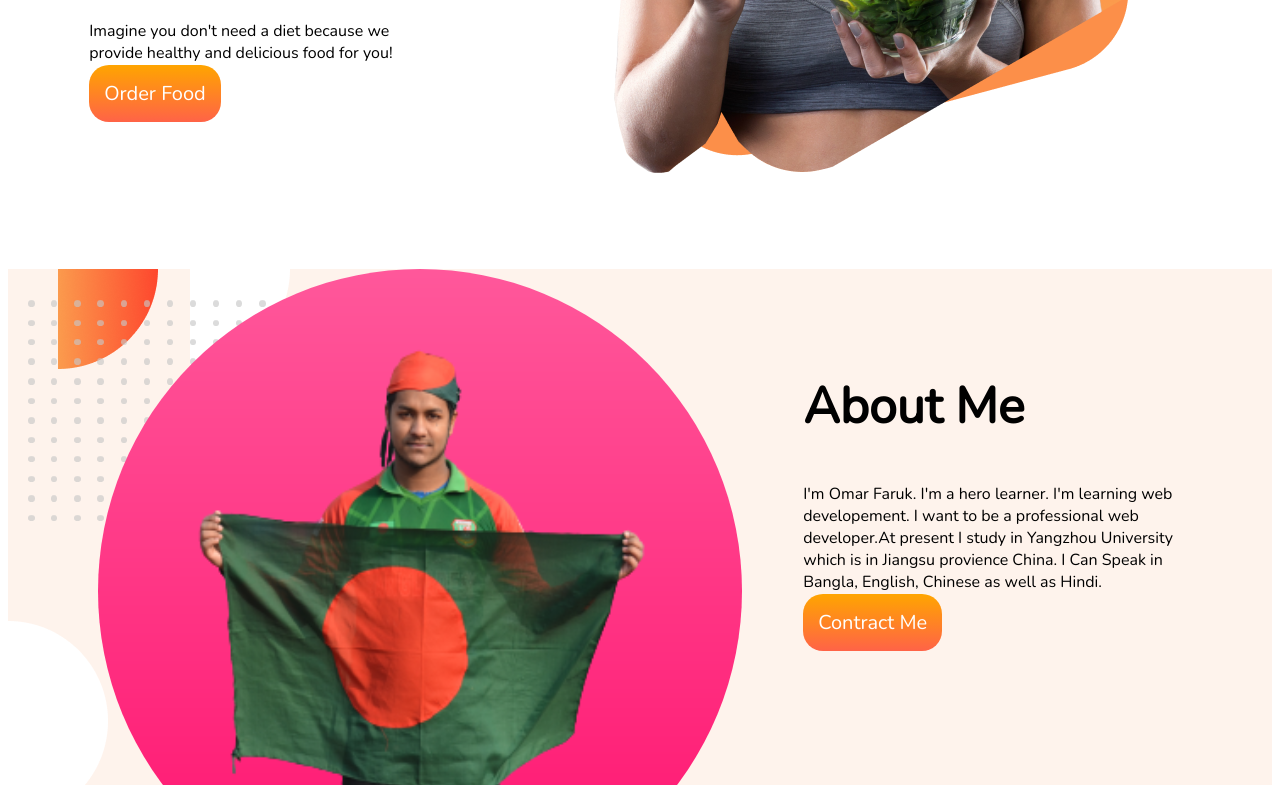
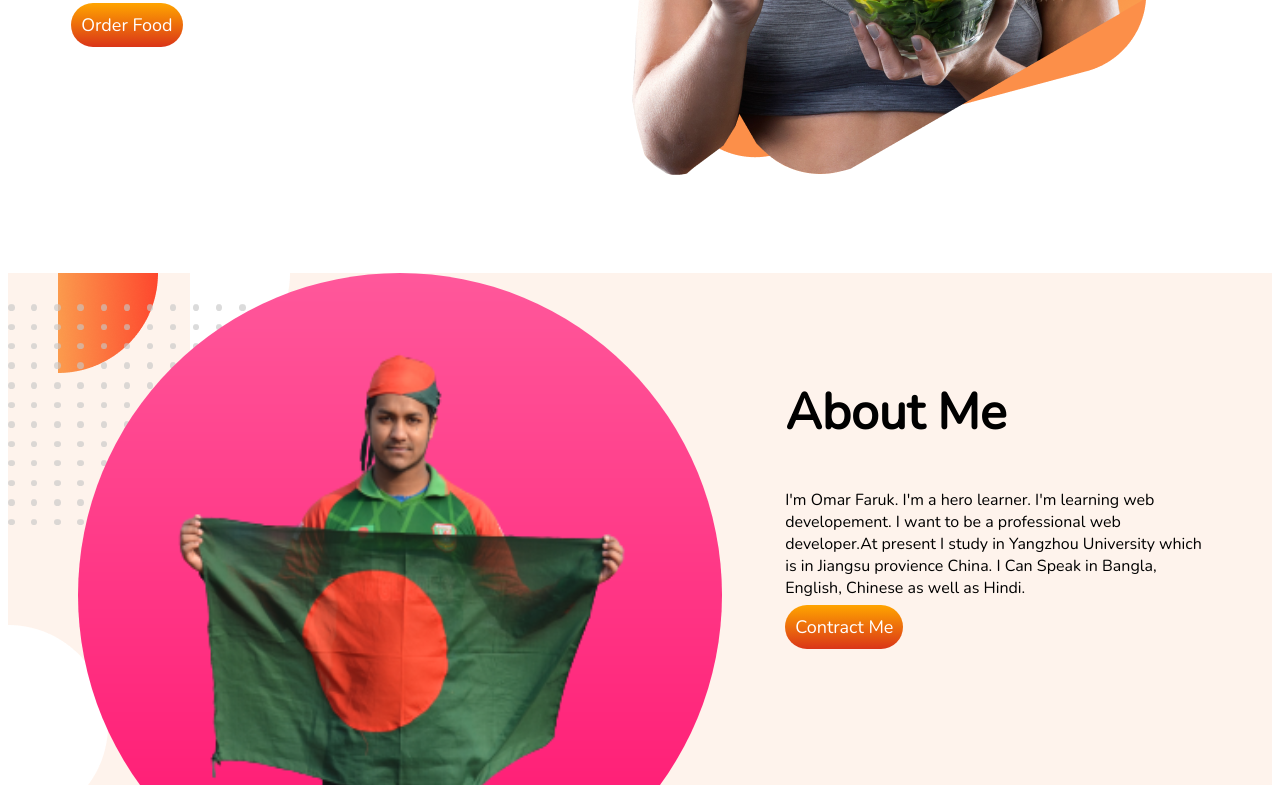
Before and after one commit to FarukShovo/Food-Networ, a plain HTML site: page index.html in a window 1280 px wide. Shown: the part 615-1400 px from the top of the page. Drawn offline with nearby package versions, Linux system fonts and the light colour scheme.

Commit message:
item name

```diff
--- a/index.html
+++ b/index.html
@@ -57,16 +57,19 @@
         <div class="buttom">
             <div class="item">
                 <img src="halim (1).png" alt="" height="250px" width="400px">
+                <h2>Halim</h2>
                 <p>Halim is very testy food. It is very popular street food in Bangladesh.Specially girls like it more
                     than boys.</p>
             </div>
             <div class="item">
                 <img src="cocolate.jpg" alt="" height="250px" width="400px">
+                <h2>Cococlate</h2>
                 <p>Cocolate is a healthy and delicious food. It is very fovourite food of the babies. this food is good
                     for health but over eating is harmful for anyone.</p>
             </div>
             <div class="item">
                 <img src="veg.jpg" alt="" height="250px" width="400px">
+                <h2>Meat & vegetable</h2>
                 <p>This is vegetable with red meat. It is very important for human body, it is easy to eat and it has
                     various kind of
                     nutritional value. normally people eat it with some other food but it could be eaten without other
--- a/style.css
+++ b/style.css
@@ -6,9 +6,8 @@ span{
 }
 .top{
     display: flex;
-    margin: 0px;
-    padding-left: 20px;
-    padding-right: 20px;
+    margin-right: 0px;
+
 
 }
 h1{
@@ -21,17 +20,20 @@ h1{
     margin: 5%;
 
 }
+
 .order-button{
     text-decoration: none;
-    background-image: linear-gradient(orange, tomato);
-    padding: 15px;
-    border-radius: 20px;
+    background-image: linear-gradient(orange, rgb(218, 53, 24));
+    padding: 10px;
+    border-radius: 50px;
     color: white;
-    font-size: 20px;
+    font-size: 18px;
 }
 #background{
     background-image: url(7.png);
     background-repeat: no-repeat;
+
+
 }
 #recipies{
     text-align: center;
```
